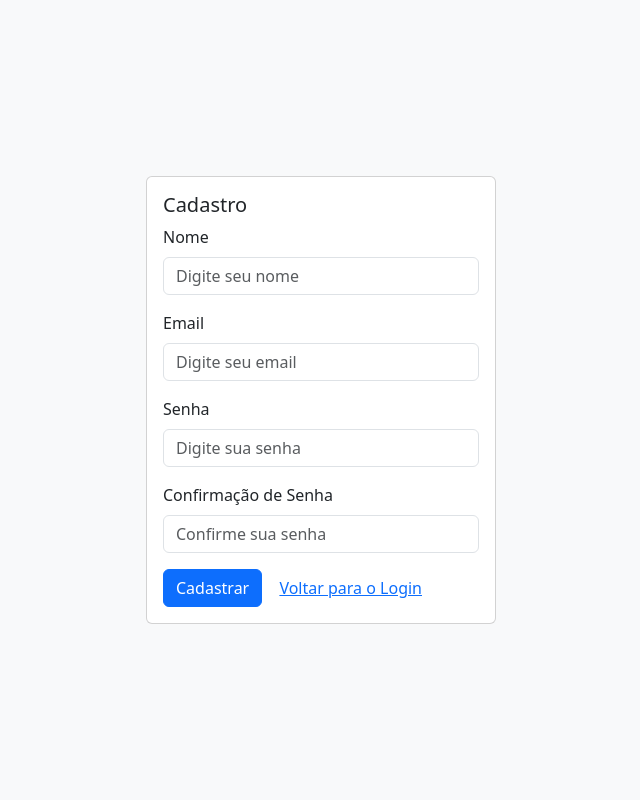
After one commit to beatrizfteixeira/animalTrace, a Django app: page /signup in a window 1280 px wide. The commit adds this page. Shown: the whole page, without its empty margins (319-959 px from the left). Run offline with Django 4.2, Linux system fonts and the light colour scheme.

```diff
--- /dev/null
+++ b/farmers/templates/signup.html
@@ -0,0 +1,51 @@
+<!DOCTYPE html>
+<html lang="en">
+
+<head>
+    <meta charset="UTF-8">
+    <title>Cadastro</title>
+    <link rel="stylesheet" href="https://cdn.jsdelivr.net/npm/bootstrap@5.3.0/dist/css/bootstrap.min.css">
+    <style>
+        body {
+            display: flex;
+            justify-content: center;
+            align-items: center;
+            height: 100vh;
+            background-color: #f8f9fa;
+        }
+
+        .card {
+            width: 350px;
+        }
+    </style>
+</head>
+
+<body>
+    <div class="card">
+        <div class="card-body">
+            <h5 class="card-title">Cadastro</h5>
+            <form>
+                <div class="mb-3">
+                    <label for="name" class="form-label">Nome</label>
+                    <input type="text" class="form-control" id="name" placeholder="Digite seu nome">
+                </div>
+                <div class="mb-3">
+                    <label for="email" class="form-label">Email</label>
+                    <input type="email" class="form-control" id="email" placeholder="Digite seu email">
+                </div>
+                <div class="mb-3">
+                    <label for="password" class="form-label">Senha</label>
+                    <input type="password" class="form-control" id="password" placeholder="Digite sua senha">
+                </div>
+                <div class="mb-3">
+                    <label for="confirmPassword" class="form-label">Confirmação de Senha</label>
+                    <input type="password" class="form-control" id="confirmPassword" placeholder="Confirme sua senha">
+                </div>
+                <button type="submit" class="btn btn-primary">Cadastrar</button>
+                <a href="/" class="btn btn-link">Voltar para o Login</a>
+            </form>
+        </div>
+    </div>
+</body>
+
+</html>
--- a/farmers/urls.py
+++ b/farmers/urls.py
@@ -2,5 +2,7 @@ from django.urls import path
 from . import views
 
 urlpatterns = [
-    path('mapa', views.mapa, name='ver google maps')
+    path('mapa', views.mapa, name='mapa'),
+    path('', views.login , name='login'),
+    path('signup', views.signup, name='signup')
 ]
--- a/farmers/views.py
+++ b/farmers/views.py
@@ -6,3 +6,11 @@ def mapa(request):
         'GOOGLE_MAPS_API_KEY': settings.GOOGLE_MAPS_API_KEY
     }
     return render(request, 'mapa.html', context)
+
+
+def login(request):
+    return render(request, 'login.html')
+
+
+def signup(request):
+    return render(request, 'signup.html')
```
Also changed, not shown: farmers/templates/login.html (added, +43 -0 lines), farmers/templates/mapa.html (+31 -7 lines), README.md.
